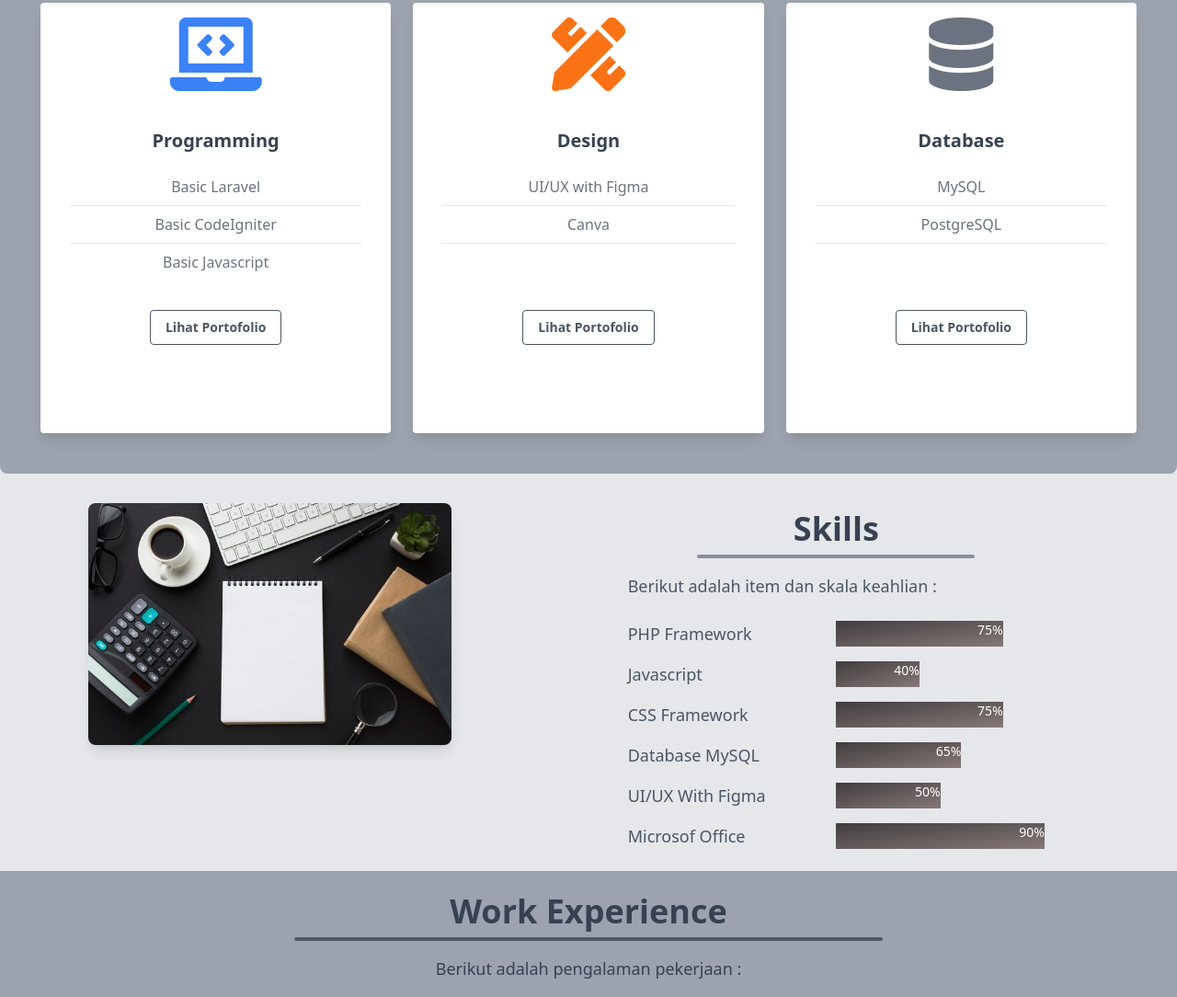
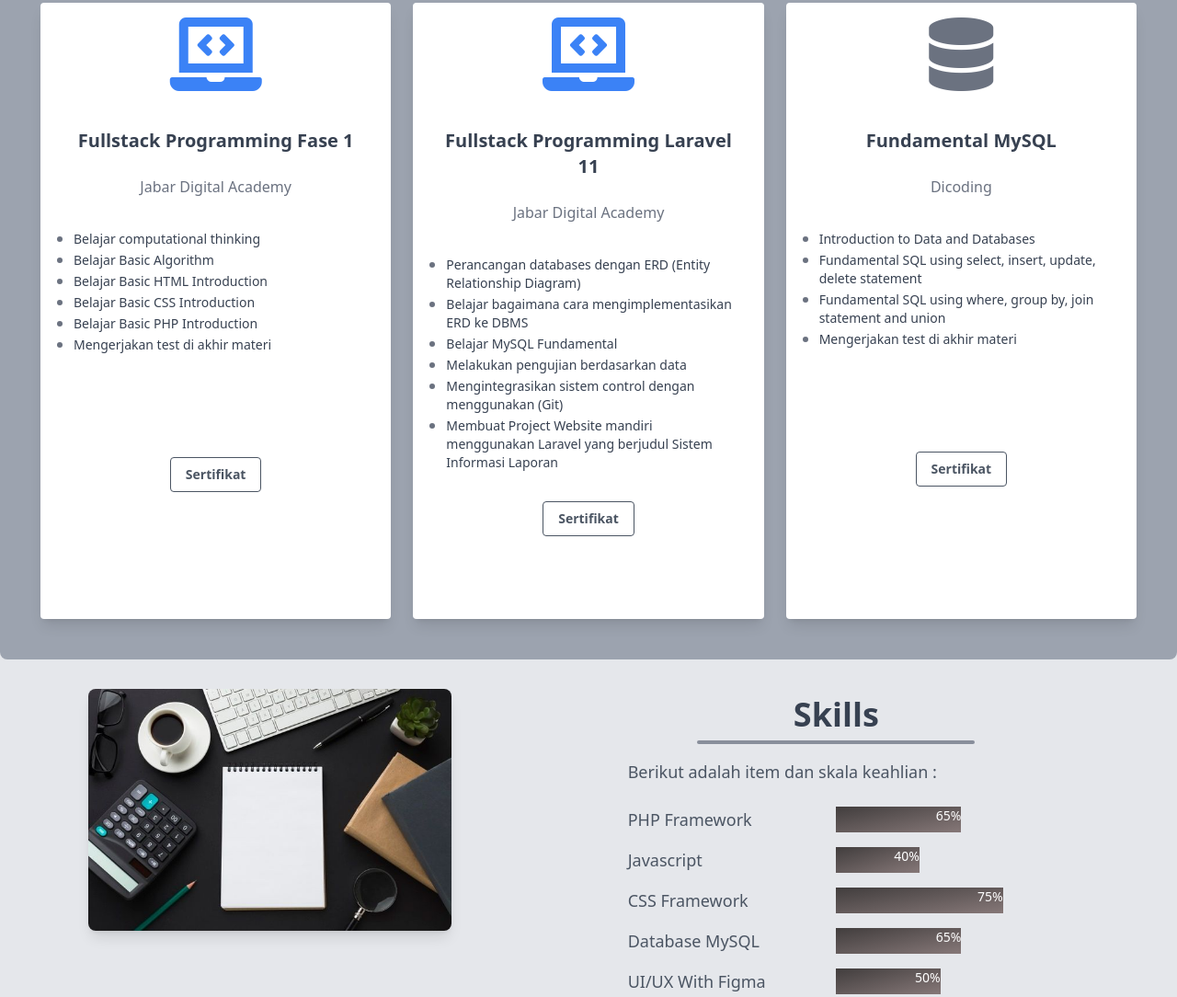
Before and after one commit to ilhamarifinsamsul/ilhamarifinsamsul.github.io, a website: page index.html in a window 1280 px wide. Shown: the part 625-1709 px from the top of the page at 92% size. Drawn offline with nearby package versions, Linux system fonts and the light colour scheme.

Commit message:
modfied file index

```diff
--- a/index.html
+++ b/index.html
@@ -65,41 +65,90 @@
             <div class="max-w-sm shadow-lg px-4 py-4 bg-white m-3 text-center rounded">
                 <i class="fas fa-laptop-code fa-5x text-blue-500 mb-6"></i>
                 <div class="p-4">
-                    <p class="font-bold text-lg text-gray-700 md:text-xl mb-6">Programming</p>
-                    <p class="text-gray-500 text-base mb-2">Basic Laravel</p>
-                    <hr class="text-gray-600 mb-2">
-                    <p class="text-gray-500 text-base mb-2">Basic CodeIgniter</p>
-                    <hr class="text-gray-600 mb-2">
-                    <p class="text-gray-500 text-base mb-2">Basic Javascript</p>
+                    <p class="font-bold text-lg text-gray-700 md:text-xl mb-6">Fullstack Programming Fase 1</p>
+                    <p class="text-gray-500 text-base mb-2">Jabar Digital Academy</p>
+                    <!-- <hr class="text-gray-600 mb-2"> -->
+                    <ul class="list-disc mt-8 text-gray-500 pl-1">
+                        <li class="text-left">
+                            <p class="text-sm text-gray-700">Belajar computational thinking</p>
+                        </li>
+                        <li class="text-left">
+                            <p class="text-sm text-gray-700">Belajar Basic Algorithm</p>
+                        </li>
+                        <li class="text-left">
+                            <p class="text-sm text-gray-700">Belajar Basic HTML Introduction</p>
+                        </li>
+                        <li class="text-left">
+                            <p class="text-sm text-gray-700">Belajar Basic CSS Introduction</p>
+                        </li>
+                        <li class="text-left">
+                            <p class="text-sm text-gray-700">Belajar Basic PHP Introduction</p>
+                        </li>
+                        <li class="text-left">
+                            <p class="text-sm text-gray-700">Mengerjakan test di akhir materi</p>
+                        </li>
+                    </ul>
                 </div>
-                <div class="px-2 py-4">
-                    <a href="" class="inline-block text-sm font-bold px-4 py-2 rounded text-gray-600 border border-gray-600 hover:border-transparant hover:text-white hover:bg-gray-500 mt-4 lg:mt-0">Lihat Portofolio</a>
+                <div class="px-2 py-4 my-20">
+                    <a href="https://drive.google.com/file/d/1XzesL89jepOK4aW73HJOq4el4-ZWyCop/view?usp=sharing" class="inline-block text-sm font-bold px-4 py-2 rounded text-gray-600 border border-gray-600 hover:border-transparant hover:text-white hover:bg-gray-500 mt-4 lg:mt-0">Sertifikat</a>
                 </div>
             </div>
             <div class="max-w-sm shadow-lg px-4 py-4 bg-white m-3 text-center rounded">
-                <i class="fas fa-pencil-ruler fa-5x text-orange-500 mb-6"></i>
+                <i class="fas fa-laptop-code fa-5x text-blue-500 mb-6"></i>
                 <div class="p-4">
-                    <p class="font-bold text-lg text-gray-700 md:text-xl mb-6">Design</p>
-                    <p class="text-gray-500 text-base mb-2">UI/UX with Figma</p>
-                    <hr class="text-gray-600 mb-2">
-                    <p class="text-gray-500 text-base mb-2">Canva</p>
-                    <hr class="text-gray-600 mb-2">
+                    <p class="font-bold text-lg text-gray-700 md:text-xl mb-6">Fullstack Programming Laravel 11</p>
+                    <p class="text-gray-500 text-base mb-2">Jabar Digital Academy</p>
+                    <!-- <hr class="text-gray-600 mb-2"> -->
+                    <ul class="list-disc mt-8 text-gray-500 pl-1">
+                        <li class="text-left">
+                            <p class="text-sm text-gray-700">Perancangan databases dengan ERD (Entity Relationship Diagram)</p>
+                        </li>
+                        <li class="text-left">
+                            <p class="text-sm text-gray-700">Belajar bagaimana cara mengimplementasikan ERD ke DBMS</p>
+                        </li>
+                        <li class="text-left">
+                            <p class="text-sm text-gray-700">Belajar MySQL Fundamental</p>
+                        </li>
+                        <li class="text-left">
+                            <p class="text-sm text-gray-700">Melakukan pengujian berdasarkan data</p>
+                        </li>
+                        <li class="text-left">
+                            <p class="text-sm text-gray-700">Mengintegrasikan sistem control dengan menggunakan (Git)</p>
+                        </li>
+                        <li class="text-left">
+                            <p class="text-sm text-gray-700">Membuat Project Website mandiri menggunakan Laravel yang
+                                berjudul Sistem Informasi Laporan</p>
+                        </li>
+                    </ul>
                 </div>
-                <div class="px-2 py-4 my-8">
-                    <a href="" class="inline-block text-sm font-bold my-8 px-4 py-2 rounded text-gray-600 border border-gray-600 hover:border-transparant hover:text-white hover:bg-gray-500 mt-4 lg:mt-0">Lihat Portofolio</a>
+                <div class="px-2 py-4">
+                    <a href="https://drive.google.com/file/d/1SBxfWPuIy5bUZXPz0NcwMjE6ajoIub84/view?usp=sharing" class="inline-block text-sm font-bold my-8 px-4 py-2 rounded text-gray-600 border border-gray-600 hover:border-transparant hover:text-white hover:bg-gray-500 mt-4 lg:mt-0">Sertifikat</a>
                 </div>
             </div>
             <div class="max-w-sm shadow-lg px-4 py-4 bg-white m-3 text-center rounded">
                 <i class="fas fa-database fa-5x text-gray-500 mb-6"></i>
                 <div class="p-4">
-                    <p class="font-bold text-lg text-gray-700 md:text-xl mb-6">Database</p>
-                    <p class="text-gray-500 text-base mb-2">MySQL</p>
-                    <hr class="text-gray-600 mb-2">
-                    <p class="text-gray-500 text-base mb-2">PostgreSQL</p>
-                    <hr class="text-gray-600 mb-2">
+                    <p class="font-bold text-lg text-gray-700 md:text-xl mb-6">Fundamental MySQL</p>
+                    <p class="text-gray-500 text-base mb-2">Dicoding</p>
+                    <!-- <hr class="text-gray-600 mb-2"> -->
+                    <ul class="list-disc mt-8 text-gray-500 pl-1">
+                        <li class="text-left">
+                            <p class="text-sm text-gray-700">Introduction to Data and Databases</p>
+                        </li>
+                        <li class="text-left">
+                            <p class="text-sm text-gray-700">Fundamental SQL using select, insert, update, delete statement
+                            </p>
+                        </li>
+                        <li class="text-left">
+                            <p class="text-sm text-gray-700">Fundamental SQL using where, group by, join statement and union</p>
+                        </li>
+                        <li class="text-left">
+                            <p class="text-sm text-gray-700">Mengerjakan test di akhir materi</p>
+                        </li>
+                    </ul>
                 </div>
-                <div class="px-2 py-4 my-8">
-                    <a href="" class="inline-block text-sm font-bold my-8 px-4 py-2 rounded text-gray-600 border border-gray-600 hover:border-transparant hover:text-white hover:bg-gray-500 mt-4 lg:mt-0">Lihat Portofolio</a>
+                <div class="px-2 py-4 my-20">
+                    <a href="https://drive.google.com/file/d/1U3C8ESXNXvRHU-40RBhh00DvBO0LZfB-/view?usp=sharing" class="inline-block text-sm font-bold my-8 px-4 py-2 rounded text-gray-600 border border-gray-600 hover:border-transparant hover:text-white hover:bg-gray-500 mt-4 lg:mt-0">Sertifikat</a>
                 </div>
             </div>
         </div>
@@ -120,8 +169,8 @@
                         <ul class="list-none mt-4">
                             <li class="grid grid-cols-2 py-2">
                                 <p class="text-lg text-gray-600">PHP Framework</p>
-                                <div class="gradient w-4/5">
-                                    <h1 class="text-sm text-white text-right">75%</h1>
+                                <div class="gradient w-3/5">
+                                    <h1 class="text-sm text-white text-right">65%</h1>
                                 </div>
                             </li>
                             <li class="grid grid-cols-2 py-2">
@@ -237,7 +286,7 @@
 
     </section>
 
-    <section id="contact" class="w-screen mx-auto py-4 bg-gray-200">
+    <!-- <section id="contact" class="w-screen mx-auto py-4 bg-gray-200">
         <h1 class="w-full my-2 text-4xl font-bold text-center text-gray-700">Contact me</h1>
         <div class="mb-4">
             <div class="h-1 mx-auto bg-gray-700 w-1/2 opacity-75 my-0 py-0 rounded"></div>
@@ -266,14 +315,20 @@
                 </div>
             </form>
         </div>
-    </section>
+    </section> -->
 
     <section class="w-screen mx-auto py-4 bg-white mt-8 mb-8">
+        <div class="text-center mt-4 mb-4 text-gray-700">
+            <p class="font-bold">Hubungi saya disini !</p>
+        </div>
         <div class="text-center">
+            <a href="https://wa.me/qr/7HMGKG4H2NAXG1" class="text-gray-500 hover:text-gray-700 p-2">
+                <i class="fa-2x fab fa-whatsapp"></i>
+            </a>
             <a href="https://github.com/ilhamarifinsamsul" class="text-gray-500 hover:text-gray-700 p-2">
                 <i class="fa-2x fab fa-github"></i>
             </a>
-            <a href="" class="text-gray-500 hover:text-gray-700 p-2">
+            <a href="https://www.instagram.com/ilham_.26/" class="text-gray-500 hover:text-gray-700 p-2">
                 <i class="fa-2x fab fa-instagram"></i>
             </a>
             <a href="https://www.linkedin.com/in/ilhamsamsularifin" class="text-gray-500 hover:text-gray-700 p-2">
```
